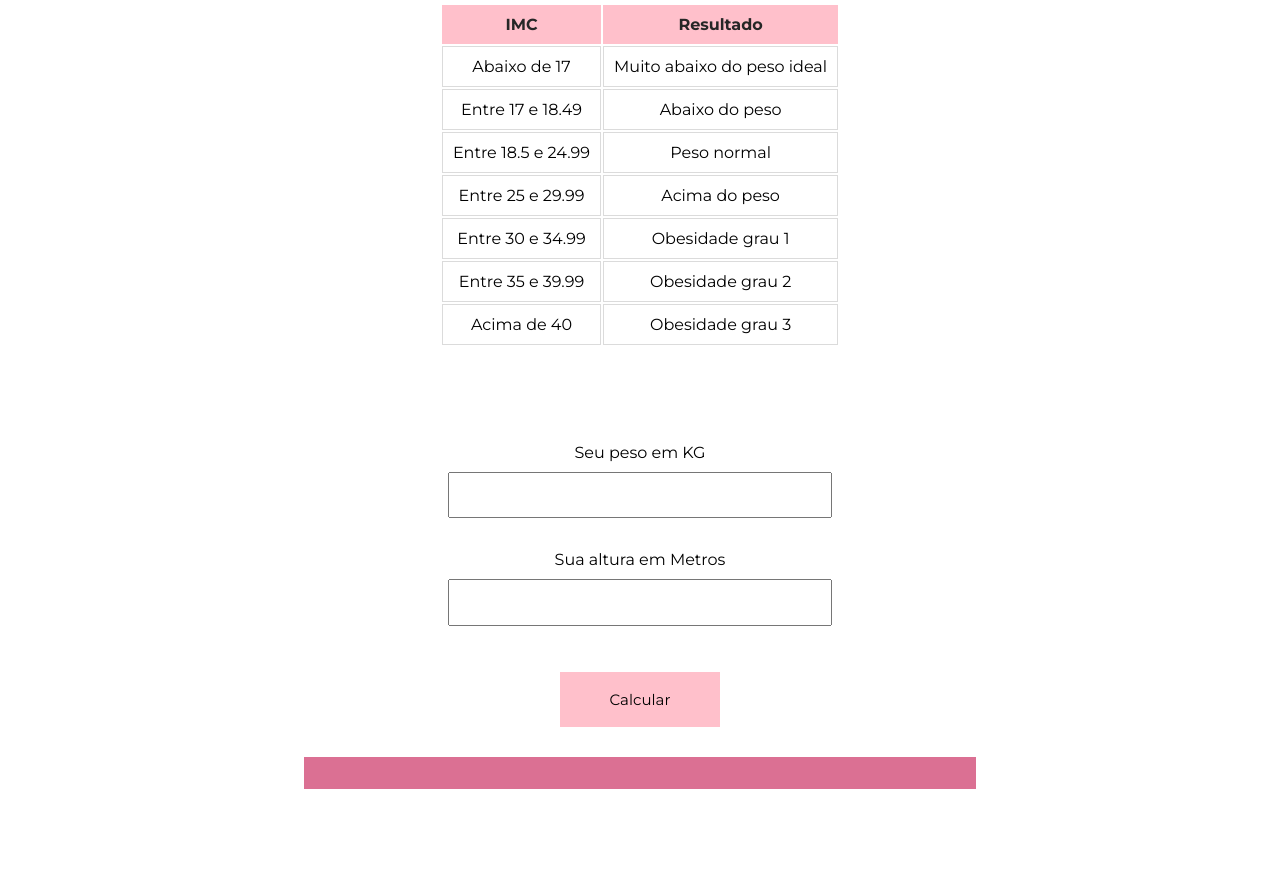
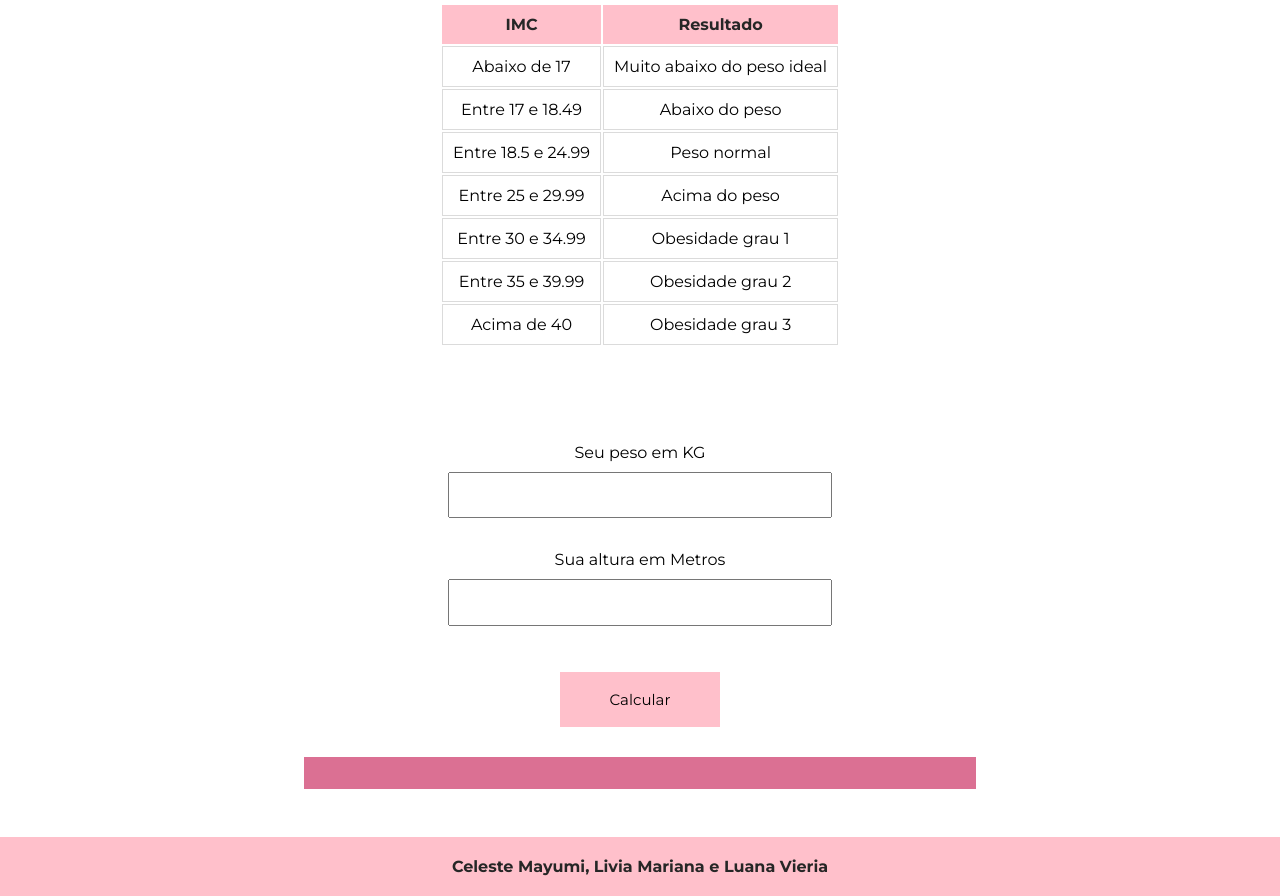
Before and after one commit to celestemayumi/calculadoraimc, a plain HTML site: page index.html in a window 1280 px wide. Shown: the part 212-1108 px from the top of the page. Before the commit the page ends 1081 px from the top, so only its background shows below. Drawn offline with Linux system fonts and the light colour scheme.

Commit message:
Adicionado nomes e estilo no footer

```diff
--- a/index.html
+++ b/index.html
@@ -63,7 +63,7 @@
             </div>
         </section>
         <footer>
-
+            <p>Celeste Mayumi, Livia Mariana e Luana Vieria</p>
         </footer>
     </main>
     <script src="index.js"></script>
--- a/style.css
+++ b/style.css
@@ -97,6 +97,15 @@ span {
     background-color: palevioletred;
     padding: 1em;
     width: 50%;
-    margin-bottom: 5em;
+    margin-bottom: 3em;
+}
 
+/* Footer */
+
+footer {
+    background-color: pink; ;
+    color: rgb(38, 38, 38);
+    text-align: center;
+    padding: 20px;
+    font-weight: bold;
 }
```
